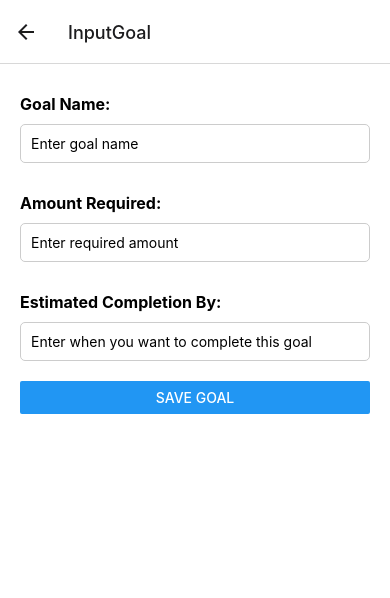
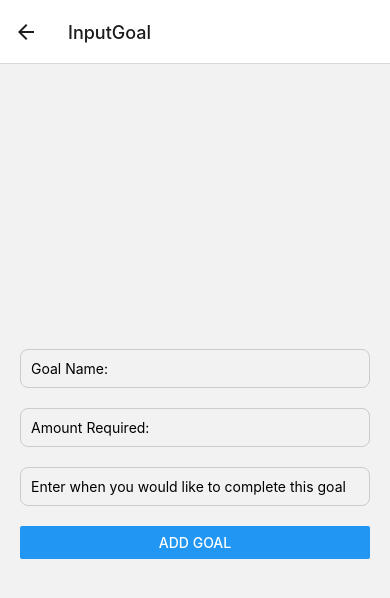
Before and after one commit to Sianah/RainyDay, a React Native app: screen / in a window 390 px wide. Both pictures are taken after a click on the button "ADD NEW GOAL". Shown: the top 598 px of the page. Built offline with nearby package versions, Linux system fonts and the light colour scheme.

Commit message:
updated style and got savings to work

```diff
--- a/App.js
+++ b/App.js
@@ -4,33 +4,16 @@ import { createStackNavigator } from '@react-navigation/stack';
 import HomeScreen from './HomeScreen';
 import InputGoalScreen from './InputGoalScreen';
 import TotalSavingsScreen from './TotalSavingsScreen';
-import {Button} from 'react-native';
 
 const Stack = createStackNavigator();
 
 export default function App() {
   return (
     <NavigationContainer>
-      <Stack.Navigator initialRouteName="Home">
-        <Stack.Screen
-          name="Home"
-          component={HomeScreen}
-          options={({ navigation }) => ({
-            title: 'Home',
-            headerLeft: () => (
-              <Button
-                title="Total Saving"
-                onPress={() => navigation.navigate('TotalSavings')}
-              />
-            ),
-          })}
-        />
+      <Stack.Navigator>
+        <Stack.Screen name="Home" component={HomeScreen} />
         <Stack.Screen name="InputGoal" component={InputGoalScreen} />
-        <Stack.Screen
-          name="TotalSavings"
-          component={TotalSavingsScreen}
-          initialParams={{ goals: [] }}  // Set default goals as empty array // Set default goals as empty array
-        />
+        <Stack.Screen name="TotalSavings" component={TotalSavingsScreen} />
       </Stack.Navigator>
     </NavigationContainer>
   );
--- a/InputGoalScreen.js
+++ b/InputGoalScreen.js
@@ -1,75 +1,58 @@
 import React, { useState } from 'react';
-import { View, Text, TextInput, Button, StyleSheet } from 'react-native';
+import { View, TextInput, Button, StyleSheet } from 'react-native';
 
 const InputGoalScreen = ({ route, navigation }) => {
-  const { setGoals } = route.params;
-
   const [goalName, setGoalName] = useState('');
   const [amountRequired, setAmountRequired] = useState('');
   const [estimatedCompletion, setEstimatedCompletion] = useState('');
 
-  const saveGoal = () => {
-    const newGoal = {
-      goalName,
-      amountRequired: parseFloat(amountRequired),
-      estimatedCompletion,
-      // ... Add other attributes as needed
-    };
+  const { setGoals } = route.params;
 
-    setGoals(prevGoals => [...prevGoals, newGoal]);
+  const handleAddGoal = () => {
+    // Code to add a goal
+    setGoals(prevGoals => [...prevGoals, { goalName, amountRequired, estimatedCompletion }]);
     navigation.goBack();
   };
 
   return (
-    <View style={styles.container}>
-      <Text style={styles.label}>Goal Name:</Text>
+    <View style={styles.screen}>
       <TextInput
-        style={styles.inputBox}
+        placeholder="Goal Name:"
         value={goalName}
         onChangeText={setGoalName}
-        placeholder="Enter goal name"
+        style={styles.input}
       />
-
-      <Text style={styles.label}>Amount Required:</Text>
       <TextInput
-        style={styles.inputBox}
+        placeholder="Amount Required:"
         value={amountRequired}
         onChangeText={setAmountRequired}
-        placeholder="Enter required amount"
+        style={styles.input}
         keyboardType="numeric"
       />
-
-      <Text style={styles.label}>Estimated Completion By:</Text>
       <TextInput
-        style={styles.inputBox}
+        placeholder="Enter when you would like to complete this goal"
         value={estimatedCompletion}
         onChangeText={setEstimatedCompletion}
-        placeholder="Enter when you want to complete this goal"
+        style={styles.input}
       />
-
-      <Button title="Save Goal" onPress={saveGoal} />
+      <Button title="Add Goal" onPress={handleAddGoal} />
     </View>
   );
-}
+};
 
 const styles = StyleSheet.create({
-  container: {
+  screen: {
     flex: 1,
     padding: 20,
-    backgroundColor: 'white'
+    justifyContent: 'center',
   },
-  label: {
-    fontSize: 16,
-    marginVertical: 10,
-    fontWeight: 'bold'
-  },
-  inputBox: {
+  input: {
+    padding: 10,
+    marginBottom: 20,
     borderWidth: 1,
     borderColor: '#ccc',
-    padding: 10,
-    borderRadius: 5,
-    marginBottom: 20
-  }
+    borderRadius: 8,
+  },
 });
 
 export default InputGoalScreen;
--- a/TotalSavingsScreen.js
+++ b/TotalSavingsScreen.js
@@ -2,17 +2,14 @@ import React from 'react';
 import { View, Text, StyleSheet } from 'react-native';
 
 const TotalSavingsScreen = ({ route }) => {
-    const { goals } = route.params || [];
-
-
-  // Calculate total savings
+  const goals = route.params?.goals || [];
   const totalSavings = goals.reduce((sum, goal) => sum + parseFloat(goal.amountRequired), 0);
 
   return (
     <View style={styles.container}>
-        <Text style={styles.text}>Total Savings Required: ${totalSavings.toFixed(2)}</Text>
+      <Text style={styles.text}>Total Savings Required: ${totalSavings.toFixed(2)}</Text>
     </View>
-);
+  );
 };
 
 const styles = StyleSheet.create({
```
Also changed, not shown: HomeScreen.js (+7 -9 lines).
